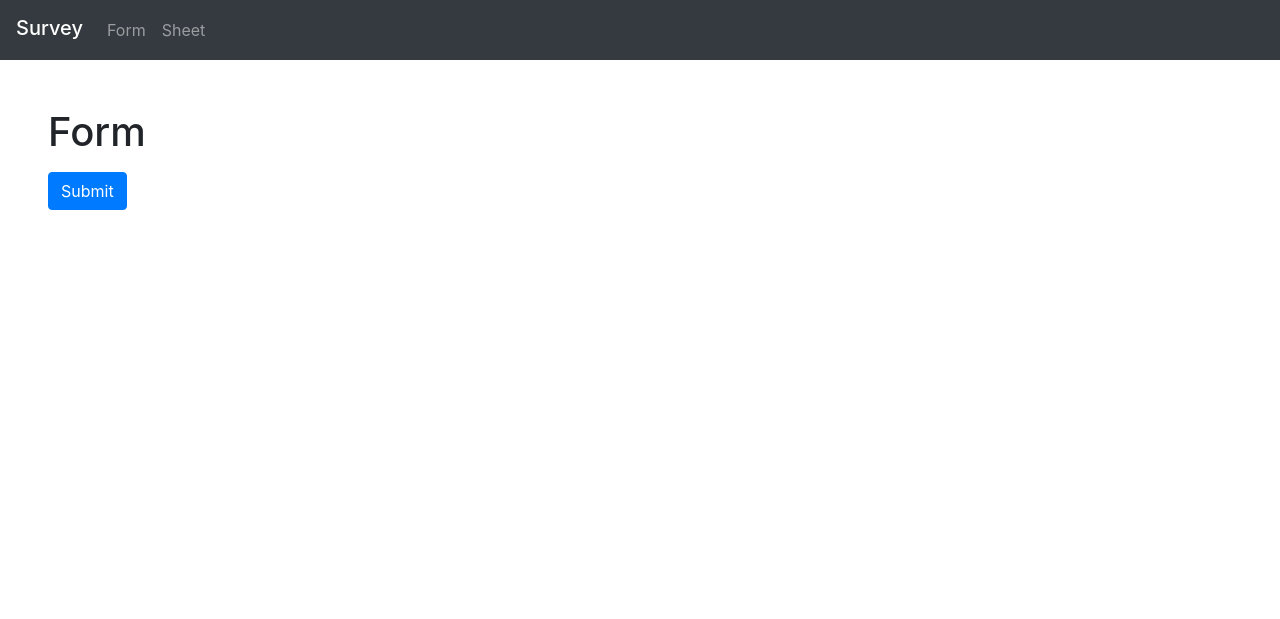
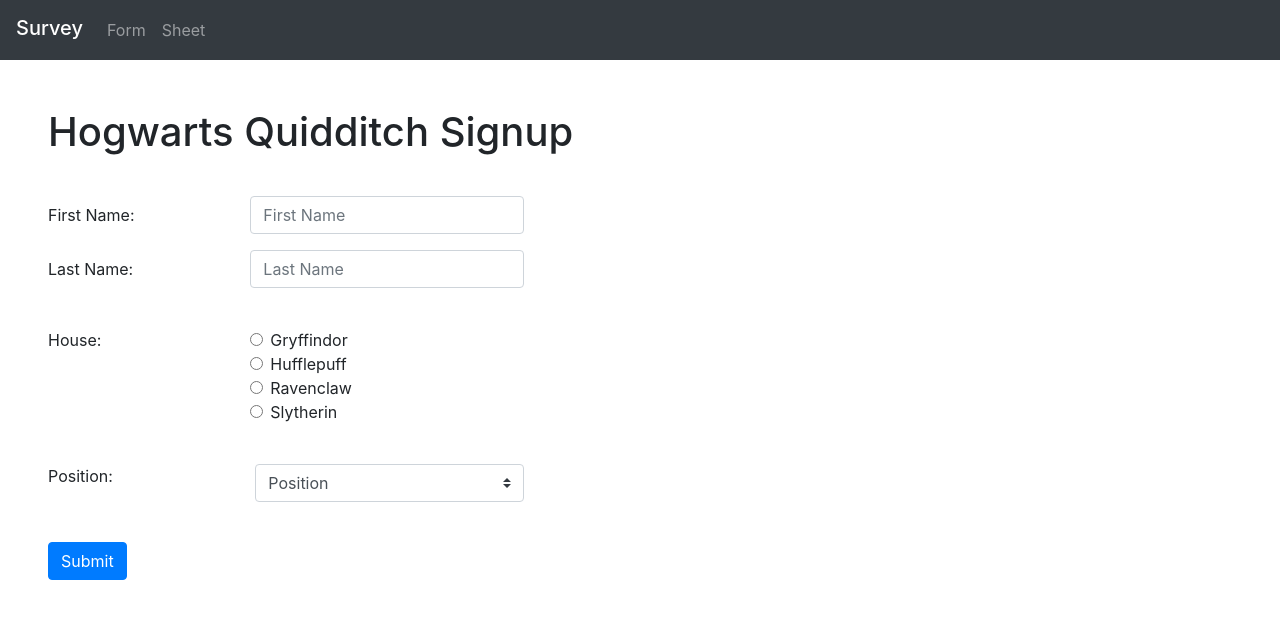
Before and after one commit to theguy404/-CS50x-Week7, a Flask app: page /form in a window 1280 px wide. Shown: the top 619 px of the page. Run offline with Flask 2, Linux system fonts and the light colour scheme; some libraries are stand-ins or nearby versions.

Commit message:
Survey complete

```diff
--- /dev/null
+++ b/survey/app.py
@@ -0,0 +1,66 @@
+import cs50
+import csv
+
+from flask import Flask, jsonify, redirect, render_template, request
+
+# Configure application
+app = Flask(__name__)
+
+# Reload templates when they are changed
+app.config["TEMPLATES_AUTO_RELOAD"] = True
+
+
+@app.after_request
+def after_request(response):
+    """Disable caching"""
+    response.headers["Cache-Control"] = "no-cache, no-store, must-revalidate"
+    response.headers["Expires"] = 0
+    response.headers["Pragma"] = "no-cache"
+    return response
+
+
+@app.route("/", methods=["GET"])
+def get_index():
+    return redirect("/form")
+
+
+@app.route("/form", methods=["GET"])
+def get_form():
+    return render_template("form.html")
+
+
+@app.route("/form", methods=["POST"])
+def post_form():
+    fname = request.form.get("fname")
+    lname = request.form.get('lname')
+    house = request.form.get('house')
+    position = request.form.get('position')
+
+    # Confirms user data
+    if not fname or not lname or not house or not position:
+        # If user data is not correct send user to error
+        if not fname:
+            return render_template("error.html", message="First name missing.")
+        elif not lname:
+            return render_template("error.html", message="Last name missing.")
+        elif not house:
+            return render_template("error.html", message="Please select a house.")
+        elif not position:
+            return render_template("error.html", message="Please choose your Quiddatch position")
+    else:
+        # If user data is correct post data and send user to sheets
+        with open('survey.csv', "w", newline='') as csvfile:
+            writer = csv.writer(csvfile)
+            writer.writerow([fname, lname, house, position])
+        return redirect("/sheet")
+
+
+
+@app.route("/sheet", methods=["GET"])
+def get_sheet():
+    students = []
+    with open("survey.csv", newline='') as csvfile:
+        reader = csv.reader(csvfile)
+        for row in reader:
+            students.append(row)
+    return render_template("sheets.html", students=students)
--- a/survey/application.py
+++ /dev/null
@@ -1,39 +0,0 @@
-import cs50
-import csv
-
-from flask import Flask, jsonify, redirect, render_template, request
-
-# Configure application
-app = Flask(__name__)
-
-# Reload templates when they are changed
-app.config["TEMPLATES_AUTO_RELOAD"] = True
-
-
-@app.after_request
-def after_request(response):
-    """Disable caching"""
-    response.headers["Cache-Control"] = "no-cache, no-store, must-revalidate"
-    response.headers["Expires"] = 0
-    response.headers["Pragma"] = "no-cache"
-    return response
-
-
-@app.route("/", methods=["GET"])
-def get_index():
-    return redirect("/form")
-
-
-@app.route("/form", methods=["GET"])
-def get_form():
-    return render_template("form.html")
-
-
-@app.route("/form", methods=["POST"])
-def post_form():
-    return render_template("error.html", message="TODO")
-
-
-@app.route("/sheet", methods=["GET"])
-def get_sheet():
-    return render_template("error.html", message="TODO")
--- a/survey/survey.csv
+++ b/survey/survey.csv
@@ -0,0 +1 @@
+Harry,Potter,Gryffindor,Seeker
--- a/survey/templates/form.html
+++ b/survey/templates/form.html
@@ -3,12 +3,60 @@
 {% block main %}
 
     <!-- http://getbootstrap.com/docs/4.1/content/typography/ -->
-    <h1 class="mb-3">Form</h1>
-
+    <h1 class="mb-3">Hogwarts Quidditch Signup</h1>
+    <br>
     <!-- http://getbootstrap.com/docs/4.1/components/forms/ -->
-    <form action="/form" method="post">
-
-        <!-- TODO -->
+    <form action="/form" method="post" class="needs-validation" novalidate>
+        <div class="form-group row">
+            <label for="fname" class="col-md-2 col-form-label">First Name:</label>
+            <div class="col-md-3">
+                <input name="fname" type="text" class="form-control" placeholder="First Name" id="fname" required>
+            </div>
+        </div>
+        <div class="form-group row">
+            <label for="lname" class="col-md-2 col-form-label">Last Name:</label>
+            <div class="col-md-3">
+                <input name="lname" type="text" class="form-control" placeholder="Last Name" id="lname" required>
+            </div>
+        </div>
+        <br>
+        <fieldset class="form-group">
+            <div class="row">
+                <legend class="col-form-label col-md-2 pt-0">House:</legend>
+                <div class="col-md-3">
+                    <div class="form-check">
+                        <input type="radio" id="house1" name="house" class="form-check-input" value="Gryffindor" required>
+                        <label class="form-check-label" for="house1">Gryffindor</label>
+                    </div>
+                    <div class="form-check">
+                        <input type="radio" id="house2" name="house" class="form-check-input" value="Hufflepuff">
+                        <label class="form-check-label" for="house2">Hufflepuff</label>
+                    </div>
+                    <div class="form-check">
+                        <input type="radio" id="house3" name="house" class="form-check-input" value="Ravenclaw">
+                        <label class="form-check-label" for="house3">Ravenclaw</label>
+                    </div>
+                    <div class="form-check">
+                        <input type="radio" id="house4" name="house" class="form-check-input" value="Slytherin">
+                        <label class="form-check-label" for="house4">Slytherin</label>
+                    </div>
+                </div>
+            </div>
+        </fieldset>
+        <br>
+        <div class="form-group row">
+            <div class="col-md-2">Position:</div>
+            <div class="col-md-3 form-check">
+                <select name="position" class="custom-select" required>
+                    <option selected disabled value="">Position</option>
+                    <option value="Chaser">Chaser</option>
+                    <option value="Beater">Beater</option>
+                    <option value="Keeper">Keeper</option>
+                    <option value="Seeker">Seeker</option>
+                </select>
+            </div>
+        </div>
+        <br>
 
         <!-- http://getbootstrap.com/docs/4.1/components/buttons/ -->
         <button class="btn btn-primary" type="submit">Submit</button>
@@ -17,7 +65,24 @@
 
     <script>
 
-        /* TODO */
+        // Example starter JavaScript for disabling form submissions if there are invalid fields
+        (function() {
+          'use strict';
+          window.addEventListener('load', function() {
+            // Fetch all the forms we want to apply custom Bootstrap validation styles to
+            var forms = document.getElementsByClassName('needs-validation');
+            // Loop over them and prevent submission
+            var validation = Array.prototype.filter.call(forms, function(form) {
+              form.addEventListener('submit', function(event) {
+                if (form.checkValidity() === false) {
+                  event.preventDefault();
+                  event.stopPropagation();
+                }
+                form.classList.add('was-validated');
+              }, false);
+            });
+          }, false);
+        })();
 
     </script>
 
```
Also changed, not shown: survey/templates/sheets.html (added, +23 -0 lines), similarities/README.md (added), survey/README.md (added).
